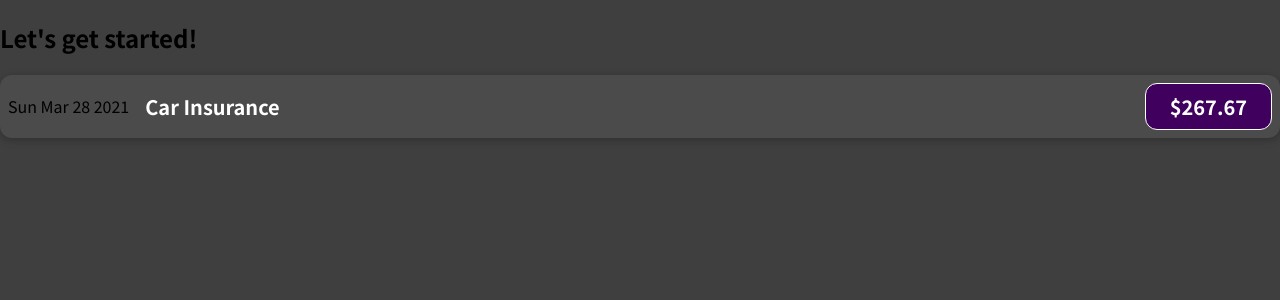
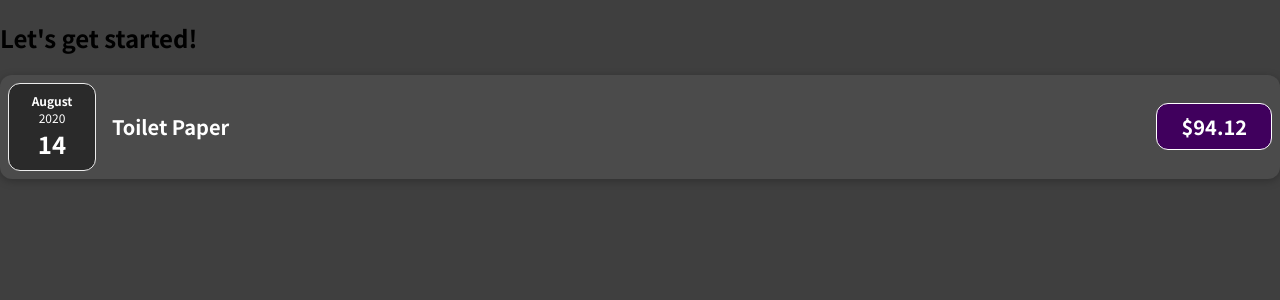
Before and after one commit to GustavoGomesDias/expense-tracker, a JavaScript app: page / in a window 1280 px wide. Shown: the top 300 px of the page. Built offline with nearby package versions, Linux system fonts and the light colour scheme.

Commit message:
feat: add ExpanseDate component

```diff
--- a/src/App.js
+++ b/src/App.js
@@ -1,10 +1,31 @@
 import ExpenseItem from './components/ExpenseItem';
 
 function App() {
+  const expenses = [
+    {
+      id: 'e1',
+      title: 'Toilet Paper',
+      amount: 94.12,
+      date: new Date(2020, 7, 14),
+    },
+    {
+      id: 'e2',
+      title: 'New Tv',
+      amount: 799.49,
+      date: new Date(2021, 2, 12),
+    },
+    {
+      id: 'e3',
+      title: 'Car Insurance',
+      amount: 294.67,
+      date: new Date(2021, 2, 28),
+    }
+  ];
+
   return (
     <div>
       <h2>Let's get started!</h2>
-      <ExpenseItem />
+      <ExpenseItem expenses={expenses}/>
     </div>
   );
 }
--- /dev/null
+++ b/src/components/ExpenseDate.css
@@ -0,0 +1,26 @@
+.expense-date {
+  display: flex;
+  flex-direction: column;
+  width: 5.5rem;
+  height: 5.5rem;
+  border: 1px solid #ececec;
+  background-color: #2a2a2a;
+  color: white;
+  border-radius: 12px;
+  align-items: center;
+  justify-content: center;
+}
+
+.expense-date__month {
+  font-size: 0.75rem;
+  font-weight: bold;
+}
+
+.expense-date__year {
+  font-size: 0.75rem;
+}
+
+.expense-date__day {
+  font-size: 1.5rem;
+  font-weight: bold;
+}
--- /dev/null
+++ b/src/components/ExpenseDate.js
@@ -0,0 +1,17 @@
+import './ExpenseDate.css';
+
+function ExpenseDate(props) {
+  const month = props.date.toLocaleString('en-US', { month: 'long' });
+  const day = props.date.toLocaleString('en-US', { day: '2-digit' });
+  const year = props.date.getFullYear();
+
+  return (
+    <div className="expense-date">
+      <div className="expense-date__month">{month}</div>
+      <div className="expense-date__year">{year}</div>
+      <div className="expense-date__day">{day}</div>
+    </div>
+  );
+}
+
+export default ExpenseDate;
--- a/src/components/ExpenseItem.js
+++ b/src/components/ExpenseItem.js
@@ -1,17 +1,16 @@
+import ExpenseDate from './ExpenseDate';
 import './ExpenseItem.css';
 
-function ExpenseItem() {
-  const expenseDate = new Date(2021, 2, 28);
-  const expenseTitle = 'Car Insurance';
-  const expenseAmount = 267.67;
+function ExpenseItem(props) {
+  const date = props.expenses[0].date;
 
   return (
     <div className="expense-item">
-      <div>{expenseDate.toDateString()}</div>
+      <ExpenseDate date={date}/>
       <div className="expense-item__description">
-        <h2>{expenseTitle}</h2>
+        <h2>{props.expenses[0].title}</h2>
         <div className="expense-item__price">
-          ${expenseAmount}
+          ${props.expenses[0].amount}
         </div>
       </div>
     </div>
```
Also changed, not shown: 1 other file (tests, documents, lock files or other folders).
